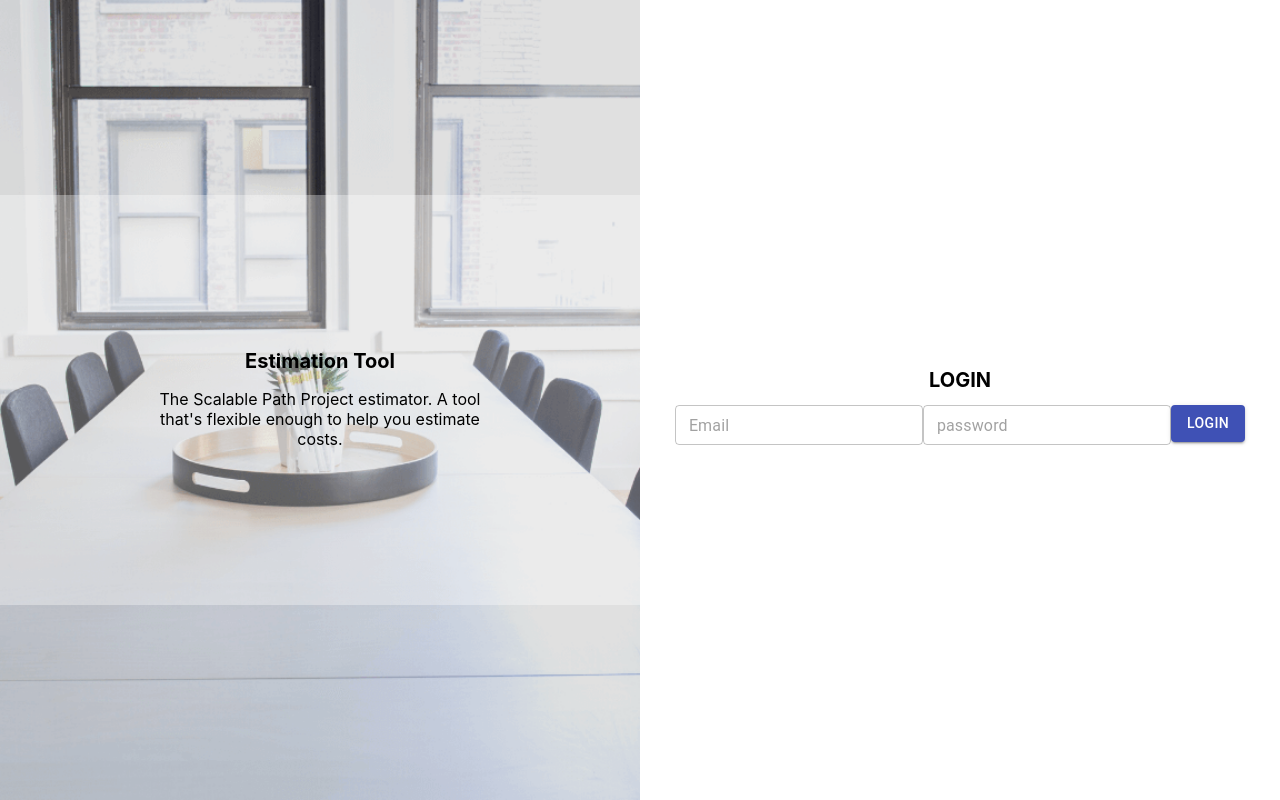
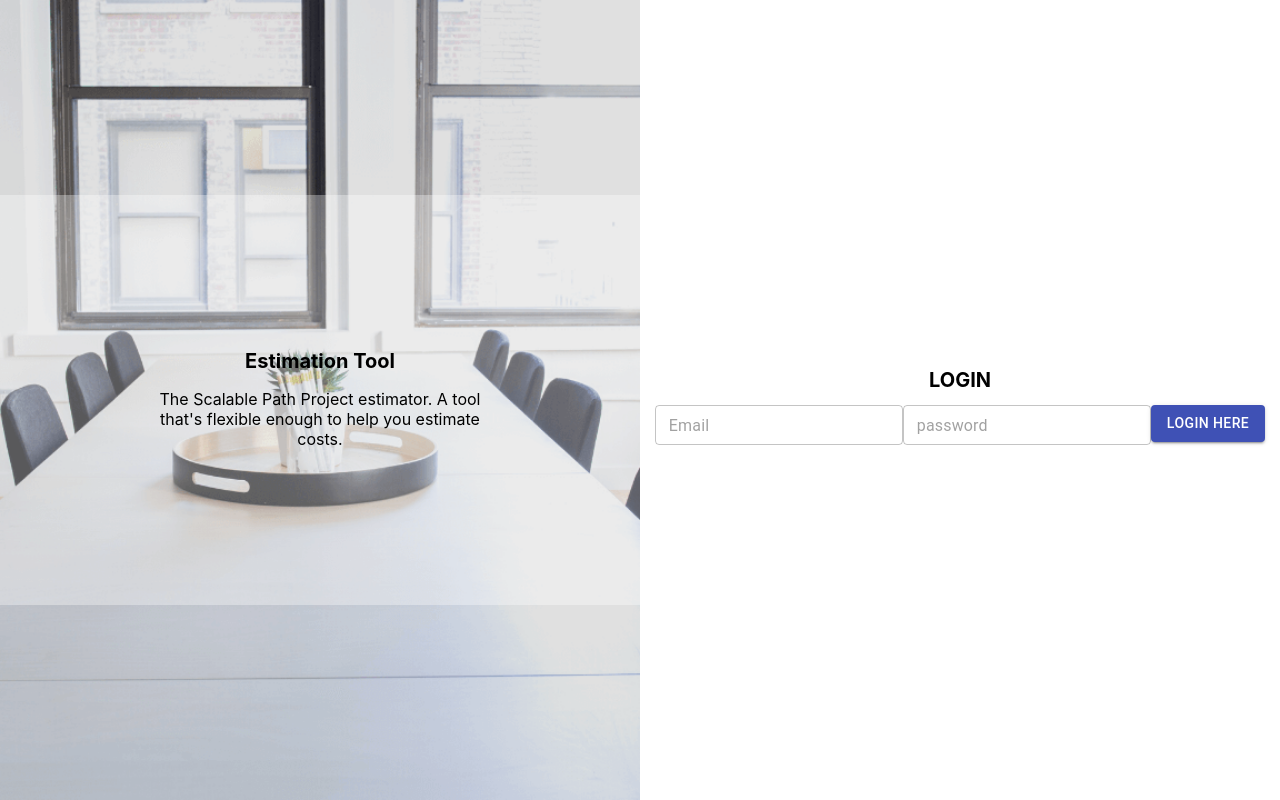
Before and after one commit to JituG22/jitu-estimateTool, a React (Create React App) app: page / in a window 1280 px wide. Built offline with nearby package versions, Linux system fonts and the light colour scheme.

Commit message:
login button 2

```diff
--- a/src/login/login.js
+++ b/src/login/login.js
@@ -31,7 +31,8 @@ export default function Login() {
                                         <FormControl>
                                         <TextField id="pass" type="password" placeholder="password" size="small" variant="outlined" />
                                         </FormControl>
-                                        <Button variant="contained" color="primary"  type="submit"> Login</Button>
+
+                                        <Button variant="contained" color="primary"  type="submit"> Login here</Button>
                                 </form>
             </Grid>
         </Grid>
```
